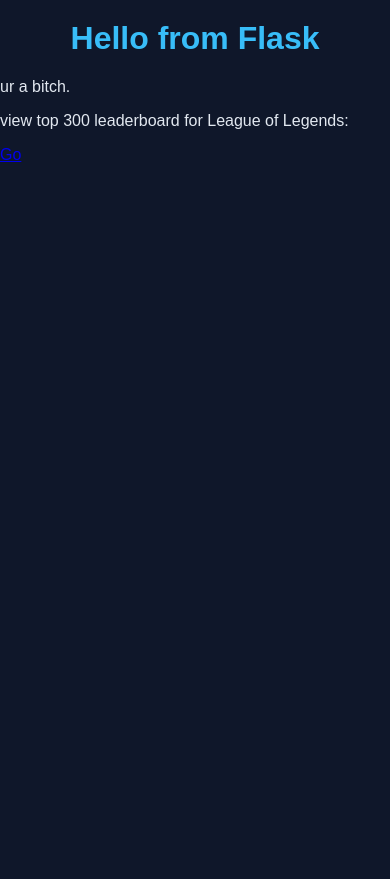
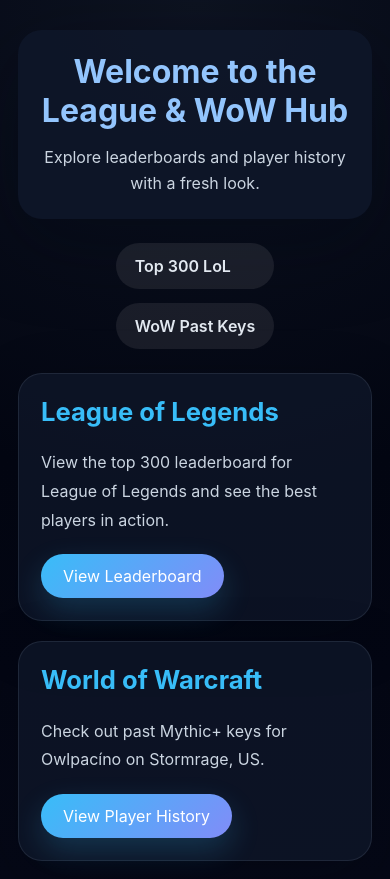
Before and after one commit to badach02/Journal-Website, a Flask app: page / in a window 390 px wide. Before the commit the page ends 162 px from the top, so only its background shows below. Run offline with Flask 3, Linux system fonts and the light colour scheme.

Commit message:
mumblerit dungeon history

```diff
--- a/app.py
+++ b/app.py
@@ -1,4 +1,5 @@
 from flask import Flask, render_template
+from datetime import datetime, timedelta
 import requests
 import os
 
@@ -40,3 +41,56 @@ def top300():
 @app.route("/health")
 def health():
     return {"status": "ok"}, 200
+
+
+def get_weekly_runs(region, realm, name):
+    url = "https://raider.io/api/v1/characters/profile"
+
+    params = {
+        "region": region,
+        "realm": realm,
+        "name": name,
+        "fields": "mythic_plus_recent_runs"
+    }
+
+    res = requests.get(url, params=params)
+    data = res.json()
+
+    runs = data.get("mythic_plus_recent_runs", [])
+
+    one_week_ago = datetime.utcnow() - timedelta(days=7)
+    filtered = []
+
+    for r in runs:
+        # RaiderIO format example: "2024-01-01T12:34:56Z"
+        ts = r.get("completed_at") or r.get("timestamp")
+
+        if ts:
+            run_time = datetime.fromisoformat(ts.replace("Z", ""))
+
+            if run_time > one_week_ago:
+                filtered.append({
+                    "dungeon": r.get("dungeon"),
+                    "level": r.get("mythic_level"),
+                    "time": ts,
+                    "score": r.get("score", 0)
+                })
+
+    return filtered
+
+
+@app.route("/player/<region>/<realm>/<name>")
+def player(region, realm, name):
+    runs = get_weekly_runs(region, realm, name)
+
+    return render_template(
+        "player.html",
+        name=name,
+        realm=realm,
+        region=region,
+        runs=runs
+    )
+
+
+if __name__ == "__main__":
+    app.run(host="0.0.0.0", port=8000)
--- a/static/style.css
+++ b/static/style.css
@@ -1,10 +1,19 @@
 /* General page styling */
+html,
 body {
-    font-family: Arial, sans-serif;
-    background: #0f172a;
-    color: #e2e8f0;
+    min-height: 100%;
     margin: 0;
     padding: 0;
+}
+
+body {
+    font-family: Inter, Arial, sans-serif;
+    background: radial-gradient(circle at top, #0d1321 0%, #030612 55%, #050816 100%);
+    color: #e2e8f0;
+    display: flex;
+    flex-direction: column;
+    align-items: center;
+    padding: 24px;
 }
 
 /* Header */
@@ -15,23 +24,53 @@ h1 {
     color: #38bdf8;
 }
 
+.hero {
+    text-align: center;
+    max-width: 860px;
+    margin: 12px auto 24px;
+    padding: 28px 24px;
+    border-radius: 24px;
+    background: rgba(15, 23, 42, 0.85);
+    box-shadow: 0 24px 80px rgba(2, 8, 20, 0.35);
+}
+
+.hero h1 {
+    margin: 0;
+    font-size: clamp(2rem, 4vw, 3.4rem);
+    color: #93c5fd;
+}
+
+.hero p {
+    margin: 14px auto 0;
+    max-width: 700px;
+    color: #cbd5e1;
+    line-height: 1.65;
+}
+
 /* Navigation */
 nav {
-    background: #1e293b;
-    padding: 12px 20px;
     display: flex;
-    gap: 15px;
+    gap: 14px;
+    flex-wrap: wrap;
+    justify-content: center;
+    margin-bottom: 24px;
 }
 
 nav a {
+    background: rgba(255, 255, 255, 0.08);
+    padding: 12px 18px;
+    border-radius: 999px;
     color: #e2e8f0;
     text-decoration: none;
-    font-weight: bold;
-    transition: 0.2s;
+    font-weight: 600;
+    transition: all 0.2s ease;
+    border: 1px solid transparent;
 }
 
 nav a:hover {
-    color: #38bdf8;
+    background: rgba(56, 189, 248, 0.15);
+    border-color: #38bdf8;
+    color: #ffffff;
 }
 
 /* Table container */
@@ -76,8 +115,60 @@ td:first-child {
     font-weight: bold;
 }
 
+/* Container */
+.container {
+    width: min(1100px, 100%);
+    display: grid;
+    gap: 20px;
+}
+
+/* Card */
+.card {
+    background: rgba(15, 23, 42, 0.75);
+    border: 1px solid rgba(148, 163, 184, 0.14);
+    border-radius: 24px;
+    padding: 28px;
+    box-shadow: 0 16px 60px rgba(2, 8, 20, 0.22);
+}
+
+.card h2 {
+    margin-top: 0;
+    color: #38bdf8;
+    font-size: 1.6rem;
+}
+
+.card p {
+    color: #cbd5e1;
+    line-height: 1.8;
+    margin: 12px 0 20px;
+}
+
+.button {
+    display: inline-block;
+    padding: 12px 22px;
+    border-radius: 999px;
+    text-decoration: none;
+    color: #fff;
+    background: linear-gradient(135deg, #38bdf8, #818cf8);
+    transition: transform 0.2s ease, box-shadow 0.2s ease;
+    box-shadow: 0 12px 30px rgba(56, 189, 248, 0.2);
+}
+
+.button:hover {
+    transform: translateY(-2px);
+    box-shadow: 0 18px 36px rgba(56, 189, 248, 0.25);
+}
+
 /* Responsive */
 @media (max-width: 768px) {
+    body {
+        padding: 18px;
+    }
+
+    .hero {
+        padding: 22px 18px;
+    }
+
     table {
         width: 100%;
         font-size: 12px;
@@ -86,4 +177,8 @@ td:first-child {
     nav {
         flex-direction: column;
     }
+
+    .card {
+        padding: 22px;
+    }
 }
--- a/templates/index.html
+++ b/templates/index.html
@@ -1,19 +1,41 @@
 <!doctype html>
-<html>
-    <link
-        rel="stylesheet"
-        href="{{ url_for('static', filename='style.css') }}"
-    />
+<html lang="en">
     <head>
+        <meta charset="UTF-8" />
+        <meta name="viewport" content="width=device-width, initial-scale=1.0" />
         <title>My Flask Site</title>
+        <link
+            rel="stylesheet"
+            href="{{ url_for('static', filename='style.css') }}"
+        />
     </head>
     <body>
-        <h1>Hello from Flask</h1>
-        <p>ur a bitch.</p>
+        <header class="hero">
+            <h1>Welcome to the League & WoW Hub</h1>
+            <p>Explore leaderboards and player history with a fresh look.</p>
+        </header>
 
-        <p>view top 300 leaderboard for League of Legends:</p>
-        <p>
-            <a href="{{ url_for('top300') }}">Go</a>
-        </p>
+        <nav>
+            <a href="{{ url_for('top300') }}">Top 300 LoL</a>
+            <a href="{{ url_for('player', region='us', realm='Stormrage', name='Owlpacíno') }}">
+                WoW Past Keys
+            </a>
+        </nav>
+
+        <main class="container">
+            <section class="card">
+                <h2>League of Legends</h2>
+                <p>View the top 300 leaderboard for League of Legends and see the best players in action.</p>
+                <a class="button" href="{{ url_for('top300') }}">View Leaderboard</a>
+            </section>
+
+            <section class="card">
+                <h2>World of Warcraft</h2>
+                <p>Check out past Mythic+ keys for Owlpacíno on Stormrage, US.</p>
+                <a class="button" href="{{ url_for('player', region='us', realm='Stormrage', name='Owlpacíno') }}">
+                    View Player History
+                </a>
+            </section>
+        </main>
     </body>
 </html>
```
Also changed, not shown: templates/player.html (added, +50 -0 lines).
